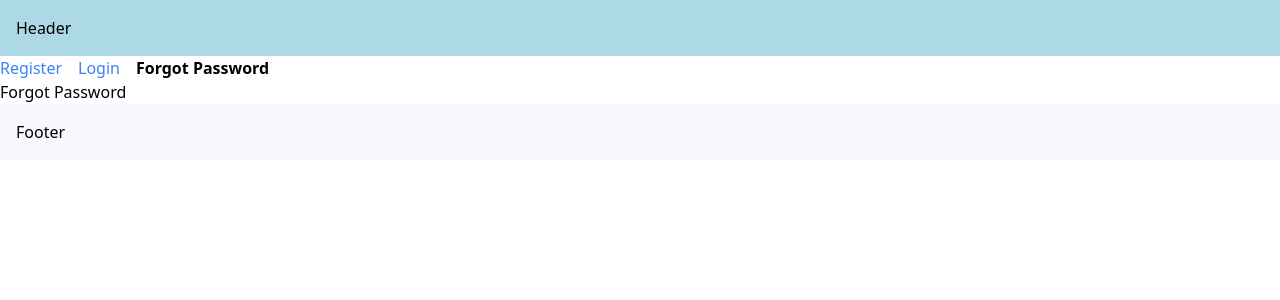
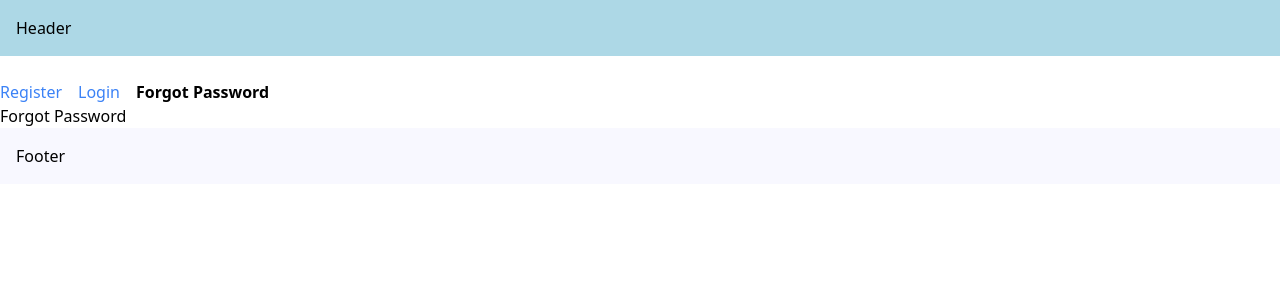
Before and after one commit to korbosit/next-js_routing, a Next.js app: page /forgot-password in a window 1280 px wide. Shown: the top 300 px of the page. Built offline with nearby package versions, Linux system fonts and the light colour scheme.

Commit message:
22_Templates

```diff
--- a/src/app/(auth)/layout.tsx
+++ b/src/app/(auth)/template.tsx
@@ -2,6 +2,7 @@
 import Link from "next/link";
 import { usePathname } from "next/navigation";
 import "./style.css";
+import { useState } from "react";
 
 const navlinks = [
     { name: "Register", href: "/register" },
@@ -15,8 +16,16 @@
     children: React.ReactNode;
 }) {
     const pathname = usePathname();
+    const [input, setInput] = useState("");
     return (
         <div>
+            <div>
+                <input
+                    type="text"
+                    value={input}
+                    onChange={(e) => setInput(e.target.value)}
+                />
+            </div>
             {navlinks.map((link) => {
                 const isActive = pathname.startsWith(link.href);
 
```
